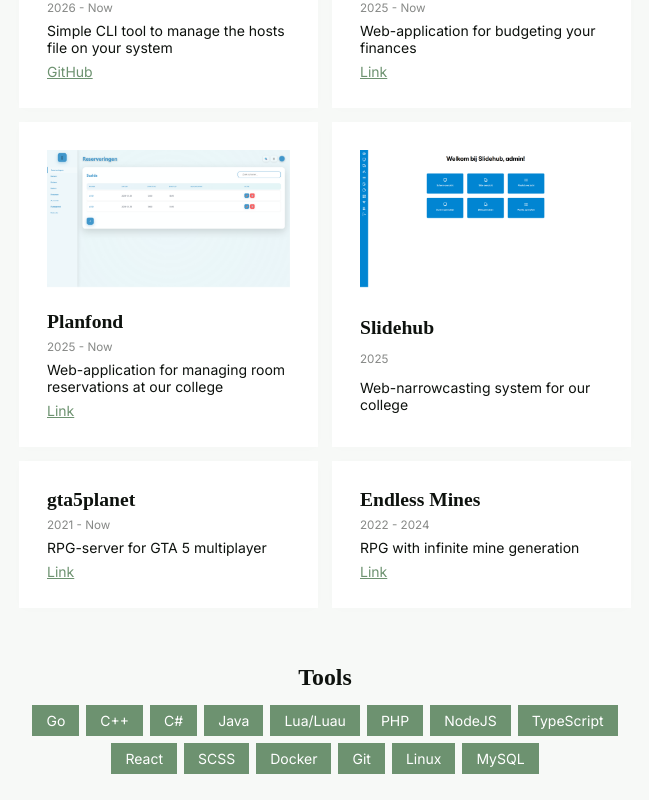
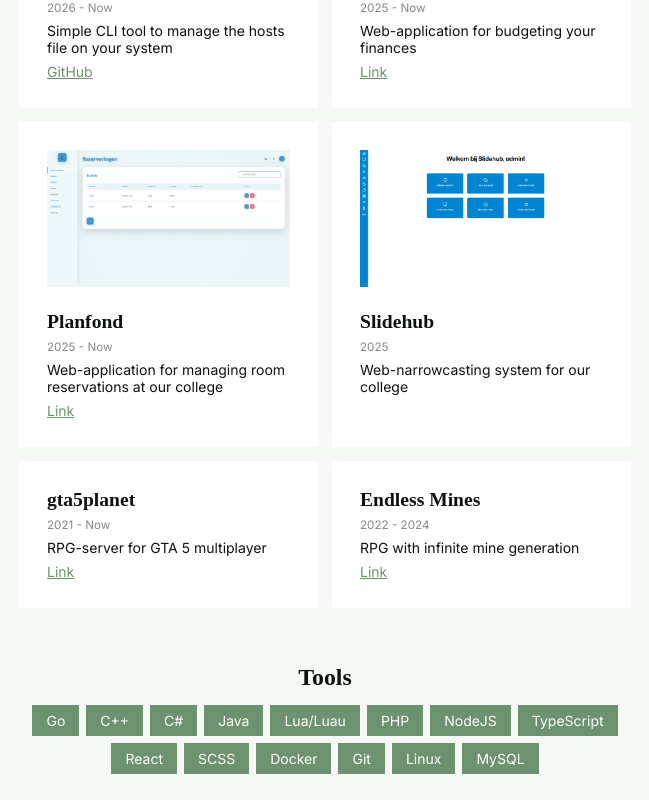
Before and after one commit to wiresnchains/wiresnchains-portfolio, a React (Vite) app: page / in a window 1280 px wide. Shown: the part 1400-2200 px from the top of the page, without its empty margins (315-964 px from the left). Built offline with nearby package versions, Linux system fonts and the light colour scheme; a web font is replaced by a local one.

Commit message:
Update card.scss

```diff
--- a/src/styles/components/Card.scss
+++ b/src/styles/components/Card.scss
@@ -1,19 +1,15 @@
-@use "../settings/sizing.scss";
-@use "../settings/timing.scss";
+@use '../settings/sizing.scss';
+@use '../settings/timing.scss';
 
 .card {
     background: #fff;
     padding: sizing.$item-spacing * 4;
     width: calc(50% - sizing.$item-spacing);
     display: flex;
-    flex-wrap: wrap;
+    flex-direction: column;
     gap: sizing.$item-spacing;
     text-align: left;
     box-shadow: 0 0.1rem 1rem rgb(#000, 0.01);
-
-    > * {
-        width: 100%;
-    }
 
     .card-gallery {
         position: relative;
@@ -45,7 +41,9 @@
             align-items: center;
             visibility: hidden;
             opacity: 0;
-            transition: opacity timing.$anim-time, visibility timing.$anim-time;
+            transition:
+                opacity timing.$anim-time,
+                visibility timing.$anim-time;
         }
     }
 }
```
